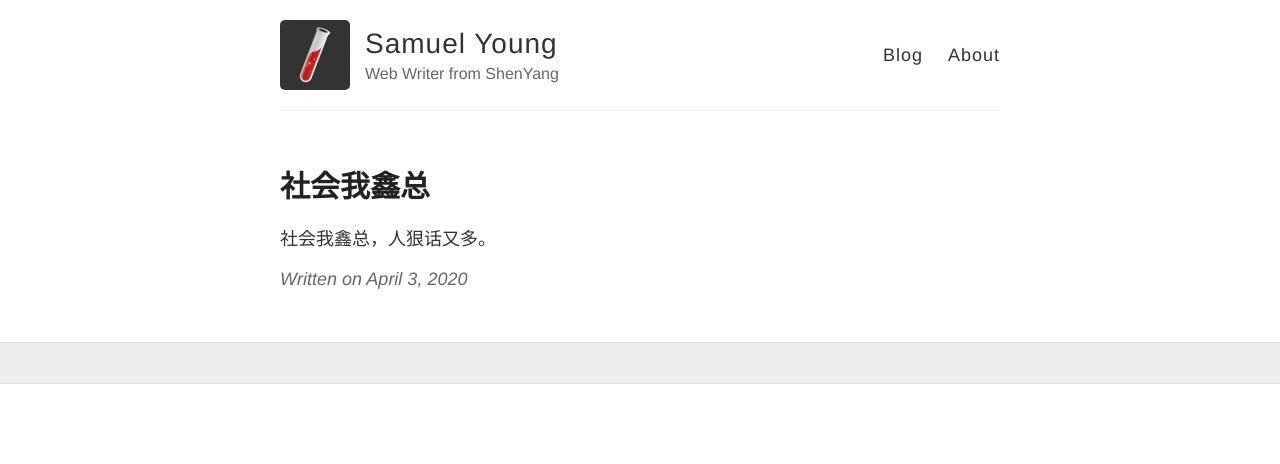
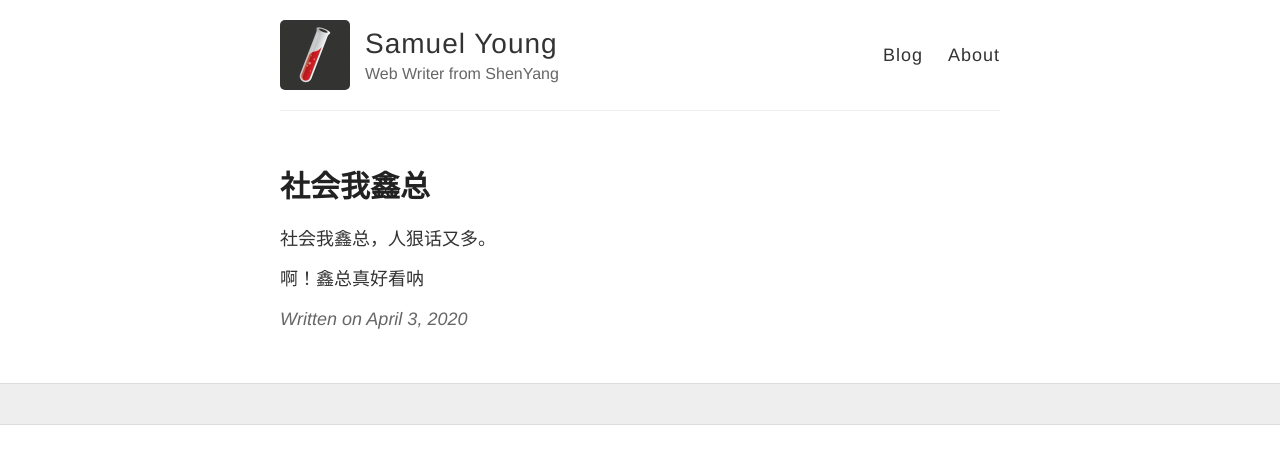
Before and after one commit to samuelyoung-dot/samuelyoung-dot.github.io, a Jekyll site: the page built from _posts/2020-04-03-社会我鑫总.md, in a window 1280 px wide. Shown: the top 464 px of the page. Built offline with Jekyll 4.4.1, drawn with Linux system fonts in a browser that asks for light colours.

Commit message:
Update 2020-04-03-社会我鑫总.md

```diff
--- a/_posts/2020-04-03-社会我鑫总.md
+++ b/_posts/2020-04-03-社会我鑫总.md
@@ -4,3 +4,5 @@ tittle: 社会我鑫总
 ---
 
 社会我鑫总，人狠话又多。
+
+啊！鑫总真好看呐
```
